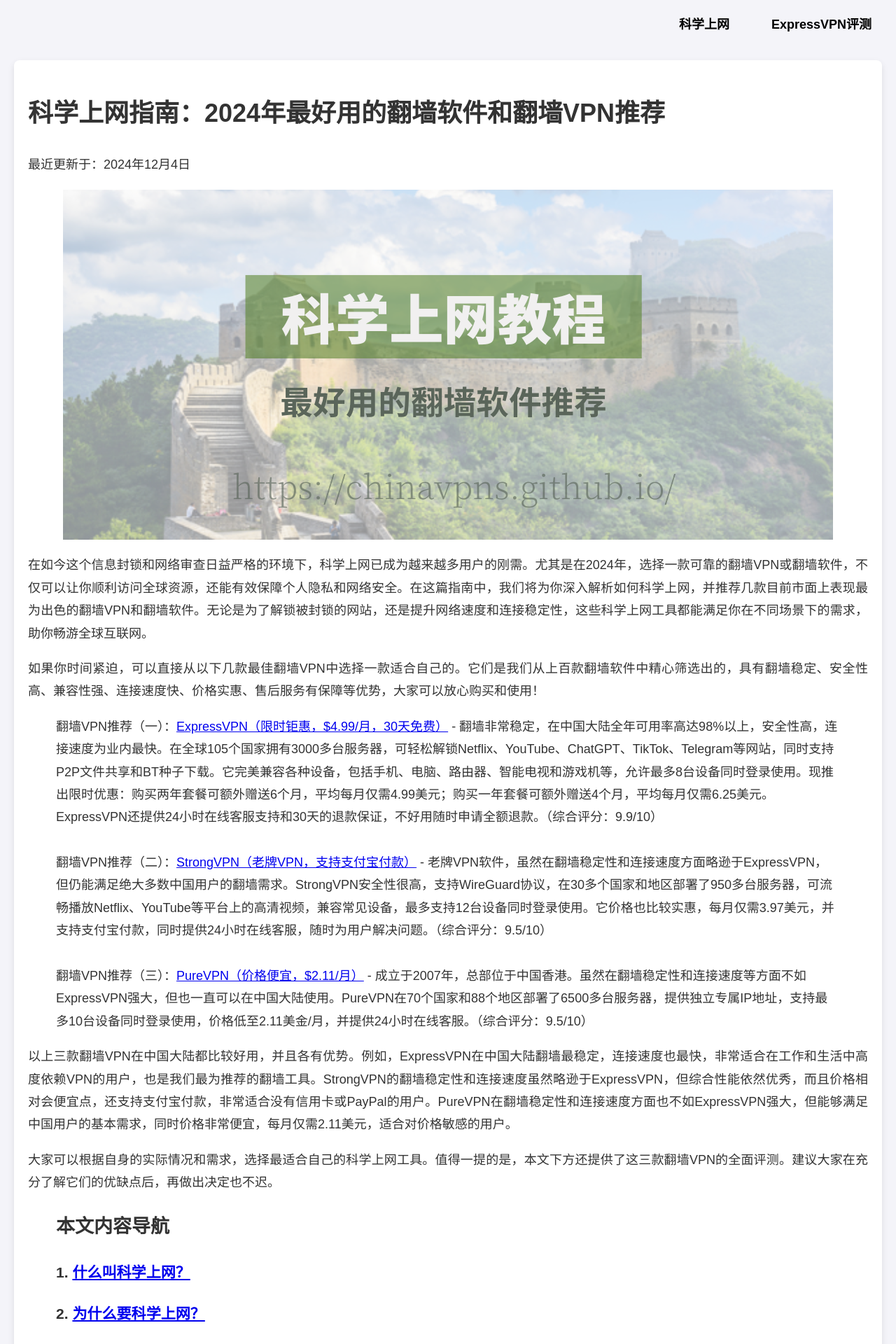
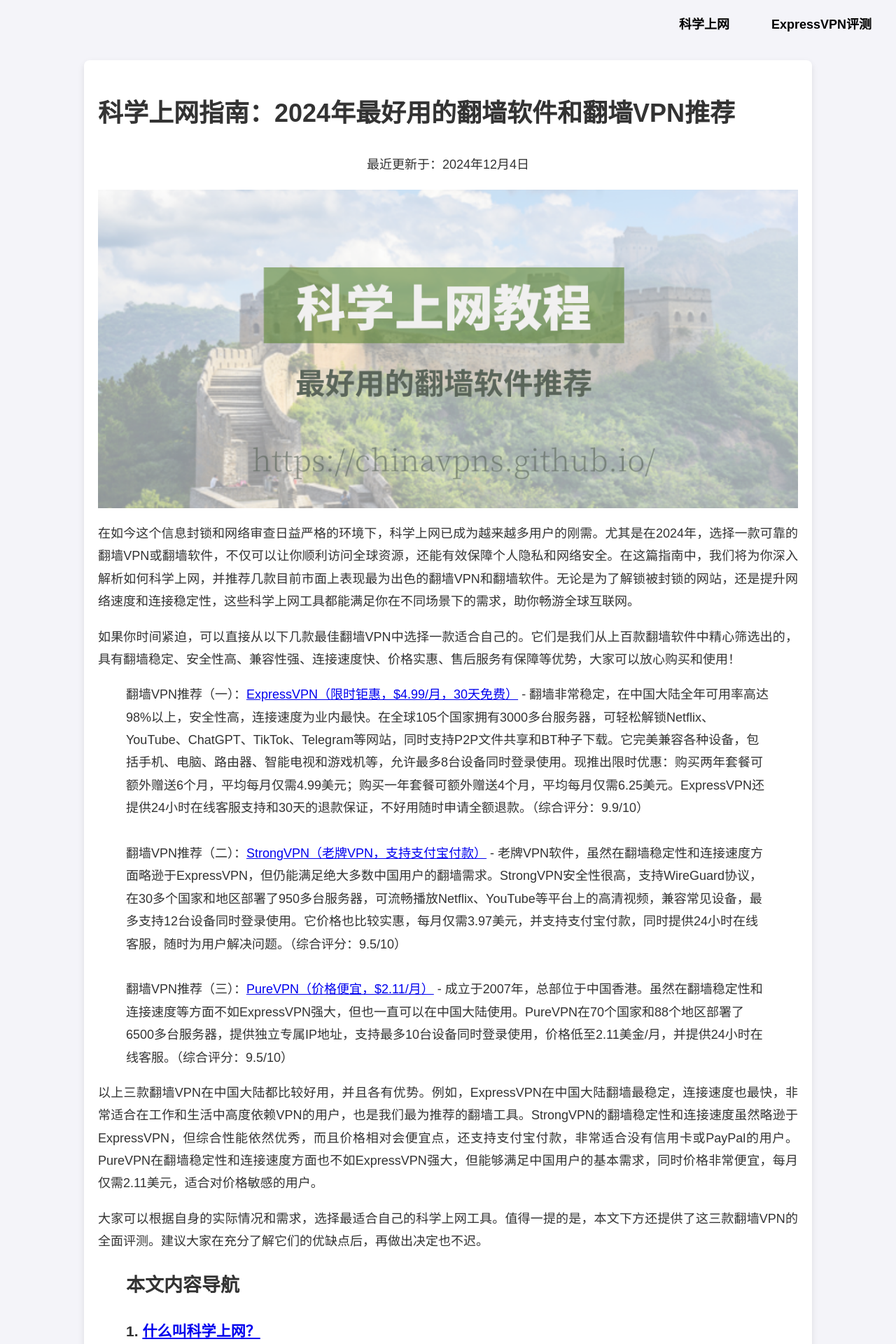
Before and after one commit to chinavpns/chinavpns.github.io, a Jekyll site: the page built from index.md, in a window 1280 px wide. Shown: the top 1920 px of the page at 70% size. Built offline with Jekyll 4.4.1, drawn with Linux system fonts in a browser that asks for light colours.

Commit message:
Update styles.css

```diff
--- a/assets/css/styles.css
+++ b/assets/css/styles.css
@@ -1,7 +1,7 @@
 /* 通用样式 */
 body {
     font-family: Arial, sans-serif;
-    font-size: 18px; /* 字体大小增加 */
+    font-size: 18px; /* 字体大小 */
     margin: 0;
     padding: 0;
     background-color: #f4f4f9;
@@ -10,7 +10,7 @@
 
 /* 导航栏样式 */
 header nav {
-    padding: 20px; /* 增加高度 */
+    padding: 20px; /* 导航栏高度增加 */
 }
 
 header nav ul.nav {
@@ -19,12 +19,12 @@
     padding: 0;
     display: flex;
     justify-content: flex-end; /* 右对齐导航栏 */
-    gap: 30px; /* 增加导航项间距 */
+    gap: 30px;
 }
 
 header nav ul.nav li a {
     text-decoration: none;
-    color: black; /* 设置白色背景时的字体颜色 */
+    color: black; /* 无底色导航栏字体颜色 */
     font-weight: bold;
     font-size: 18px;
     padding: 10px 15px; /* 增加点击区域 */
@@ -32,13 +32,13 @@
 
 /* 正文部分 */
 main {
-    max-width: 1200px; /* 正文宽度增加 */
-    margin: 20px auto;
+    max-width: 1000px; /* 调整正文宽度为 1000px */
+    margin: 20px auto; /* 居中显示 */
     padding: 20px;
     background-color: #ffffff;
     border-radius: 8px;
     box-shadow: 0 4px 10px rgba(0, 0, 0, 0.1);
-    line-height: 1.8;
+    line-height: 1.8; /* 提高行间距 */
 }
 
 /* 正文段落 */
@@ -47,9 +47,14 @@
     text-align: justify;
 }
 
+/* 居中对齐 p 标签 */
+p[align="center"] {
+    text-align: center; /* 恢复 align=center 功能 */
+}
+
 /* 图片样式 */
 img {
-    max-width: 1200px; /* 限制图片最大宽度 */
+    max-width: 1000px; /* 限制图片最大宽度为 1000px */
     height: auto;
     display: block;
     margin: 20px auto;
@@ -57,7 +62,7 @@
 
 /* 页脚样式 */
 footer {
-    text-align: center; /* 页脚居中 */
+    text-align: center; /* 页脚文字居中 */
     margin-top: 20px;
     font-size: 14px;
     color: #666;
```
